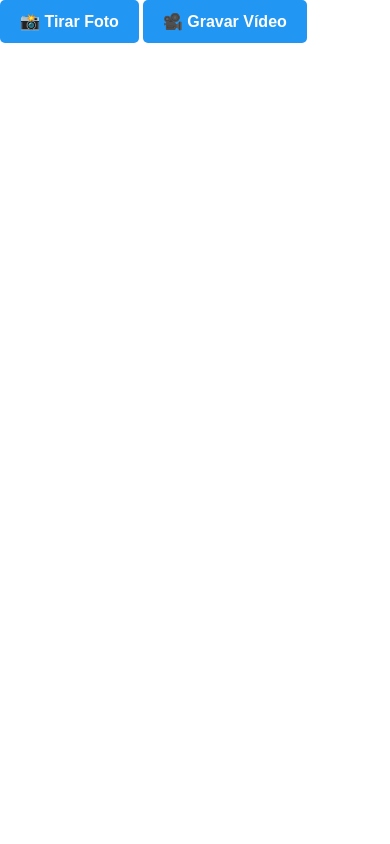
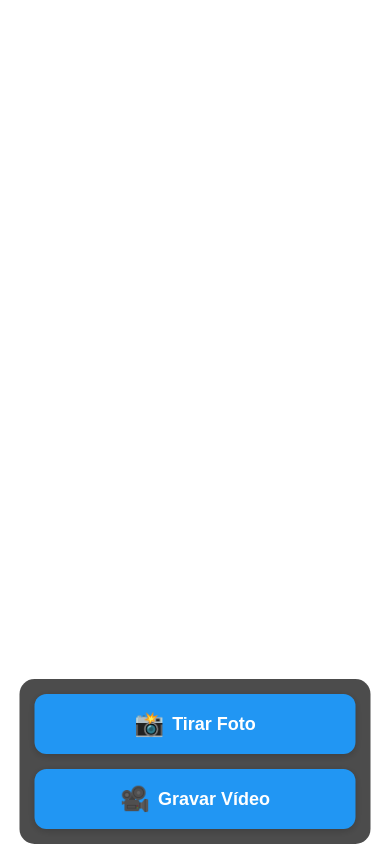
Before and after one commit to RogerioMatos75/Deck_Realidade_Aumentada, a website: page index.html in a window 390 px wide. Drawn offline with Linux system fonts and the light colour scheme.

Commit message:
Implementei melhorias significativas para otimizar a experiência mobile do Deck AR:  -
- Atualizei o CSS para melhor responsividade:
- Botões maiores e mais acessíveis para toque
- Layout vertical para melhor uso em telas pequenas
- Sombras e efeitos visuais aprimorados
- Suporte a safe-area para dispositivos modernos
- Melhorei o HTML com:

- Meta tags otimizadas para dispositivos móveis
- Fonte Inter para melhor legibilidade
- Ícones maiores nos botões
- Interface mais moderna e amigável

```diff
--- a/css/style.css
+++ b/css/style.css
@@ -1,26 +1,37 @@
 .ui-layer {
     position: fixed;
-    bottom: 20px;
+    bottom: env(safe-area-inset-bottom, 20px);
     left: 50%;
     transform: translateX(-50%);
     z-index: 1000;
     display: flex;
-    gap: 10px;
-    padding: 10px;
-    background: rgba(0, 0, 0, 0.5);
-    border-radius: 10px;
+    flex-direction: column;
+    gap: 15px;
+    padding: 15px;
+    background: rgba(0, 0, 0, 0.7);
+    border-radius: 15px;
+    width: 90%;
+    max-width: 400px;
+    box-sizing: border-box;
 }
 
 .ar-btn {
-    padding: 12px 20px;
+    padding: 16px 24px;
     background: #2196F3;
     color: white;
     border: none;
-    border-radius: 5px;
+    border-radius: 12px;
     cursor: pointer;
-    font-size: 16px;
+    font-size: 18px;
     font-weight: bold;
-    transition: background 0.3s ease;
+    transition: all 0.3s ease;
+    width: 100%;
+    -webkit-tap-highlight-color: transparent;
+    box-shadow: 0 2px 8px rgba(0,0,0,0.2);
+    display: flex;
+    align-items: center;
+    justify-content: center;
+    gap: 8px;
 }
 
 .ar-btn:hover {
--- a/index.html
+++ b/index.html
@@ -2,12 +2,16 @@
 <html lang="pt-br">
 <head>
   <meta charset="UTF-8">
-  <meta name="viewport" content="width=device-width, initial-scale=1.0">
+  <meta name="viewport" content="width=device-width, initial-scale=1.0, maximum-scale=1.0, user-scalable=no">
+  <meta name="apple-mobile-web-app-capable" content="yes">
+  <meta name="apple-mobile-web-app-status-bar-style" content="black-translucent">
   <title>Deck AR - Visualizador</title>
   <script src="https://aframe.io/releases/1.4.0/aframe.min.js"></script>
   <script src="https://raw.githack.com/AR-js-org/AR.js/master/aframe/build/aframe-ar.js"></script>
   <link rel="stylesheet" href="css/style.css">
-</head>
+  <link rel="preconnect" href="https://fonts.googleapis.com">
+  <link rel="preconnect" href="https://fonts.gstatic.com" crossorigin>
+  <link href="https://fonts.googleapis.com/css2?family=Inter:wght@400;600&display=swap" rel="stylesheet">
 <body style="margin: 0; overflow: hidden;">
   <a-scene embedded arjs="sourceType: webcam; debugUIEnabled: false;">
     <a-marker type="pattern" url="marker/qrcode-marker.patt">
@@ -21,9 +25,9 @@
     <a-entity camera></a-entity>
   </a-scene>
 
-  <div class="controls">
-    <button id="btnFoto" class="ar-btn">📸 Tirar Foto</button>
-    <button id="btnVideo" class="ar-btn">🎥 Gravar Vídeo</button>
+  <div class="ui-layer">
+    <button id="btnFoto" class="ar-btn"><span style="font-size: 24px;">📸</span> Tirar Foto</button>
+    <button id="btnVideo" class="ar-btn"><span style="font-size: 24px;">🎥</span> Gravar Vídeo</button>
   </div>
 
   <script src="js/router.js"></script>
--- a/js/qr-generator.js
+++ b/js/qr-generator.js
@@ -4,8 +4,9 @@ const fs = require('fs');
 
 // Lista de personagens e suas URLs
 const characters = [
-    { name: 'mickey', url: 'https://deckar.com/p/mickey' },
-    { name: 'minnie', url: 'https://deckar.com/p/minnie' }
+    { name: 'chaves', url: 'https://deck-ar.vercel.app/p/chaves.html' },
+    { name: 'quico', url: 'https://deck-ar.vercel.app/p/quico.html' },
+    { name: 'chiquinha', url: 'https://deck-ar.vercel.app/p/chiquinha.html' }
 ];
 
 // Função para gerar QR code para um personagem
```
Also changed, not shown: 4 other files.
